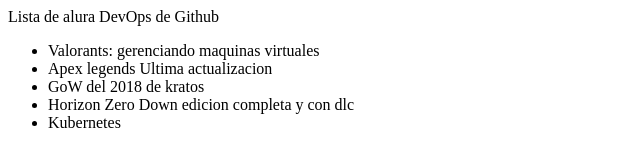
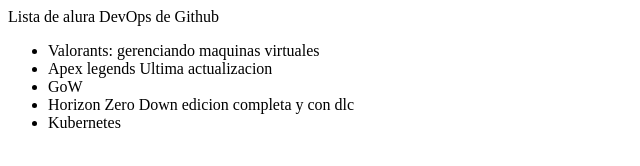
Before and after one commit to Orlandows/Alura-git, a plain HTML site: page index.html in a window 1280 px wide. Shown: the whole page, without its empty margins (0-640 px from the left). Drawn offline with Linux system fonts and the light colour scheme.

Commit message:
Revert "Cambiando el nombre de Gow"
This reverts commit c16208f514bf668489f3140cd0a6036da586f1cd.

```diff
--- a/index.html
+++ b/index.html
@@ -8,7 +8,7 @@
         <ul>
             <li>Valorants: gerenciando maquinas virtuales</li>
             <li>Apex legends Ultima actualizacion</li>
-            <li>GoW del 2018 de kratos</li>
+            <li>GoW</li>
             <li>Horizon Zero Down edicion completa y con dlc</li>
             <li>Kubernetes</li>
         </ul>
```
